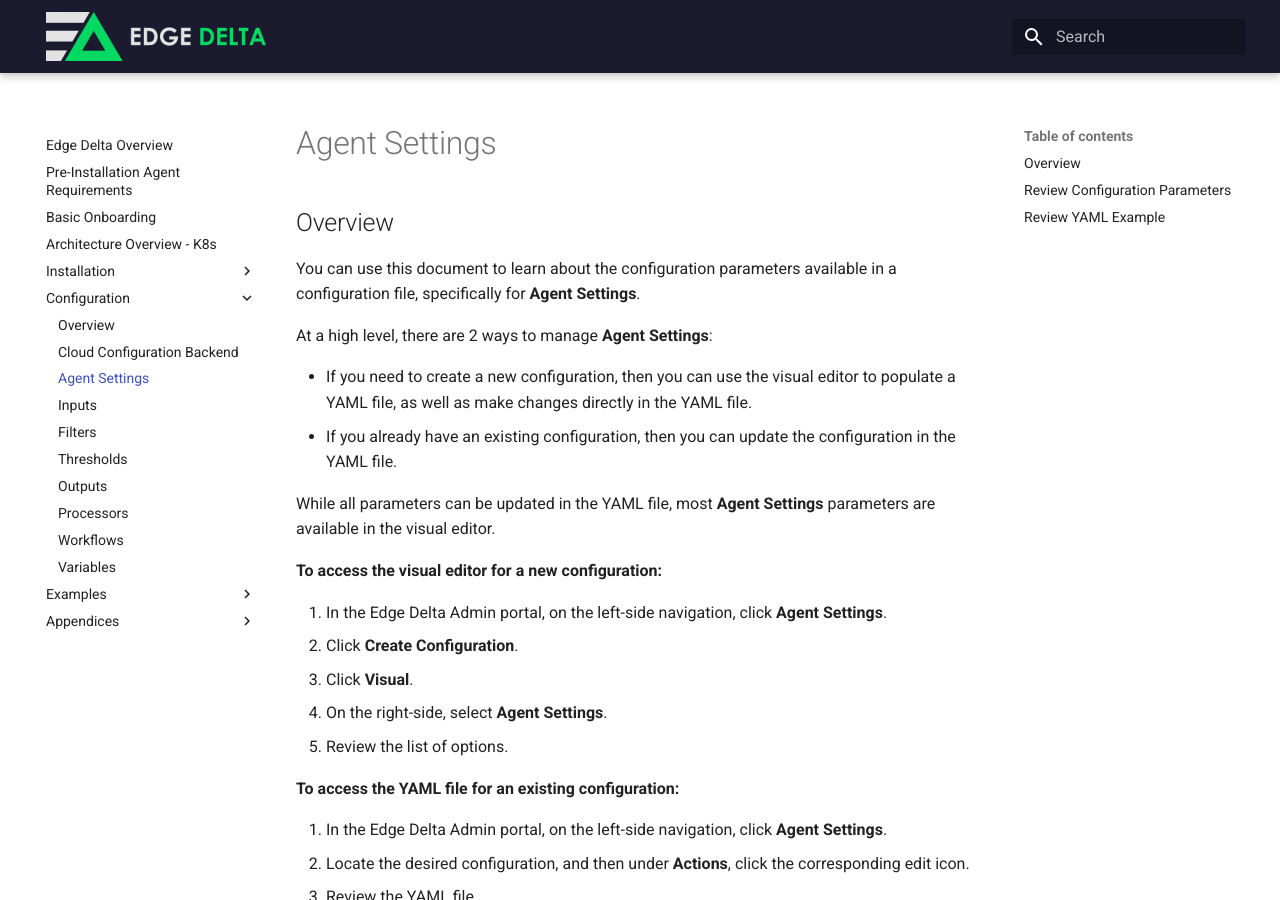
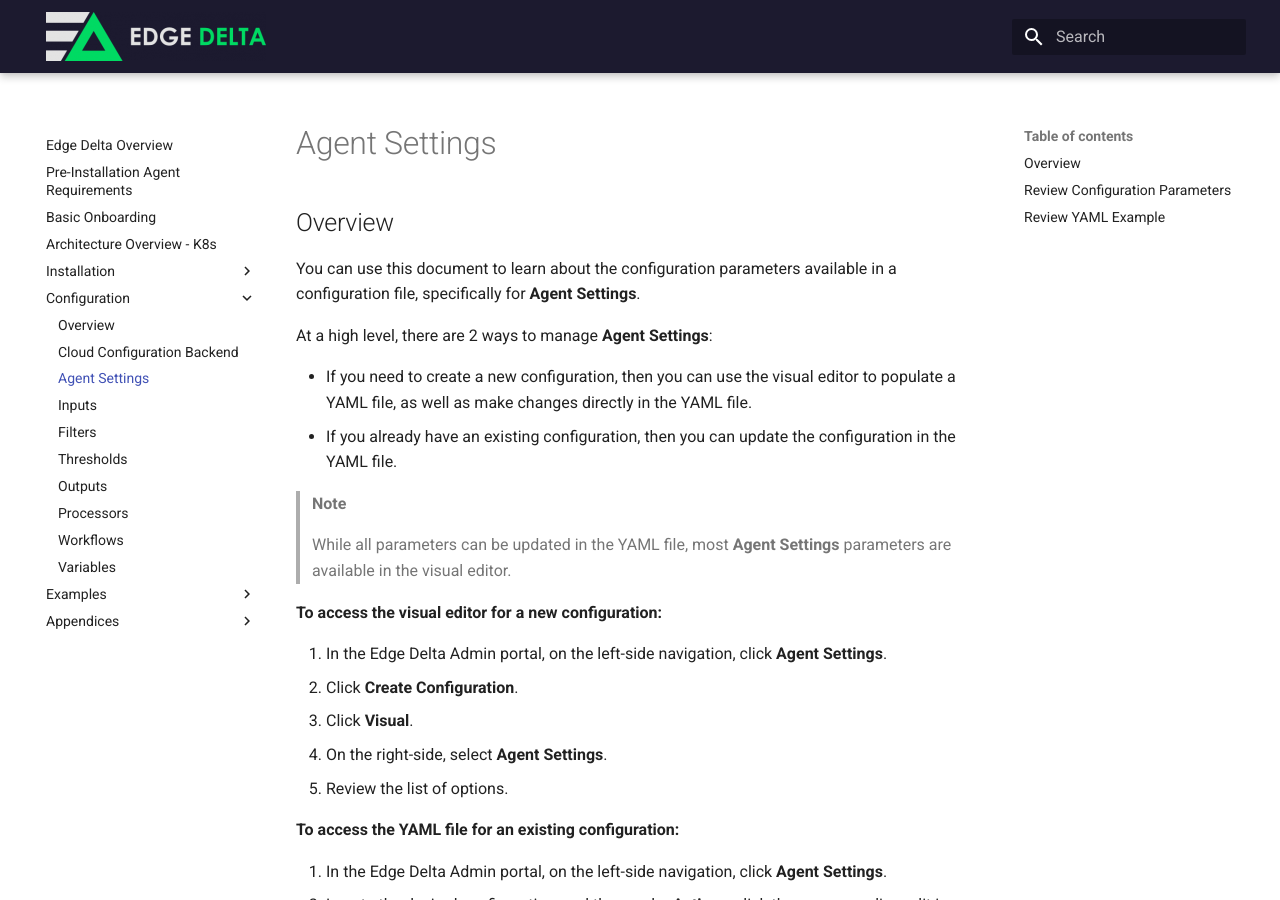
Before and after one commit to edgedelta/docs, an MkDocs documentation site: the page built from docs/configuration/agent-settings.md, in a window 1280 px wide and 900 px high. Built offline with MkDocs 1.6.1 and Material for MkDocs 9.7.7, drawn with Linux system fonts in a browser that asks for light colours.

Commit message:
Update agent-settings.md

```diff
--- a/docs/configuration/agent-settings.md
+++ b/docs/configuration/agent-settings.md
@@ -15,7 +15,9 @@ At a high level, there are 2 ways to manage **Agent Settings**:
   * If you need to create a new configuration, then you can use the visual editor to populate a YAML file, as well as make changes directly in the YAML file.
   * If you already have an existing configuration, then you can update the configuration in the YAML file.
 
-While all parameters can be updated in the YAML file, most **Agent Settings** parameters are available in the visual editor.
+> **Note**
+>
+> While all parameters can be updated in the YAML file, most **Agent Settings** parameters are available in the visual editor.
 
 **To access the visual editor for a new configuration:**
 
```
